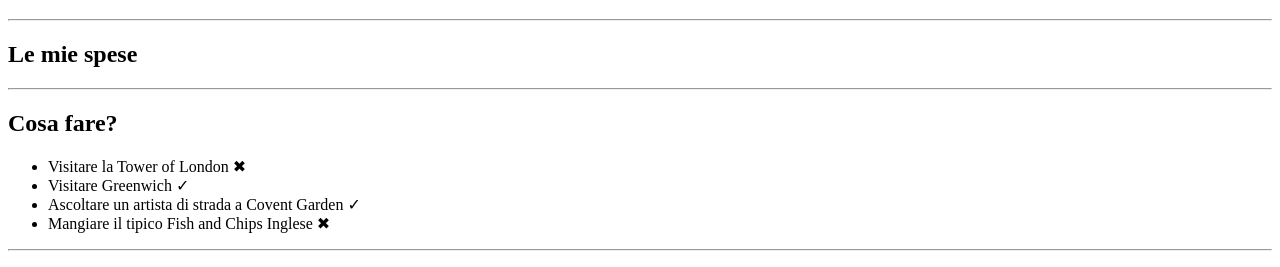
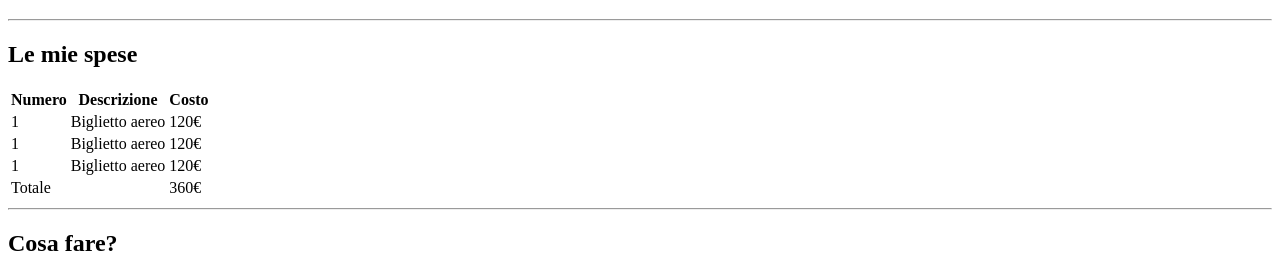
Before and after one commit to Angelorapana/html-london-trip, a plain HTML site: page index.html in a window 1280 px wide. Shown: the part 61-328 px from the top of the page. Drawn offline with Linux system fonts and the light colour scheme.

Commit message:
Inserimento tabella

```diff
--- a/index.html
+++ b/index.html
@@ -18,7 +18,40 @@
         <section class="content"></section>
      <h2> Le mie spese</h2>
 <! inserire tabella>
-      <hr>
+        <section class=""table"></section>
+          <table>
+          <thead>
+            <tr>
+                <th>Numero</th>
+                <th>Descrizione</th>
+                <th>Costo</th>
+            </tr>
+          </thead>
+          <tbody>
+            <tr>
+                <td>1</td>
+                <td>Biglietto aereo</td>
+                <td>120€</td>
+            </tr>
+            <tr>
+                <td>1</td>
+                <td>Biglietto aereo</td>
+                <td>120€</td>
+            </tr>
+            <tr>
+                <td>1</td>
+                <td>Biglietto aereo</td>
+                <td> 120€</td>
+            </tr>
+          </tbody>
+          <tfoot>
+            <tr>
+                <td colspan="2">Totale</td>
+                <td>360€</td>
+            </tr>
+          </tfoot>
+          </table>
+       <hr>
      <h2>Cosa fare?</h2>
 <! inserire elenco puntato>
      <ul>
```
